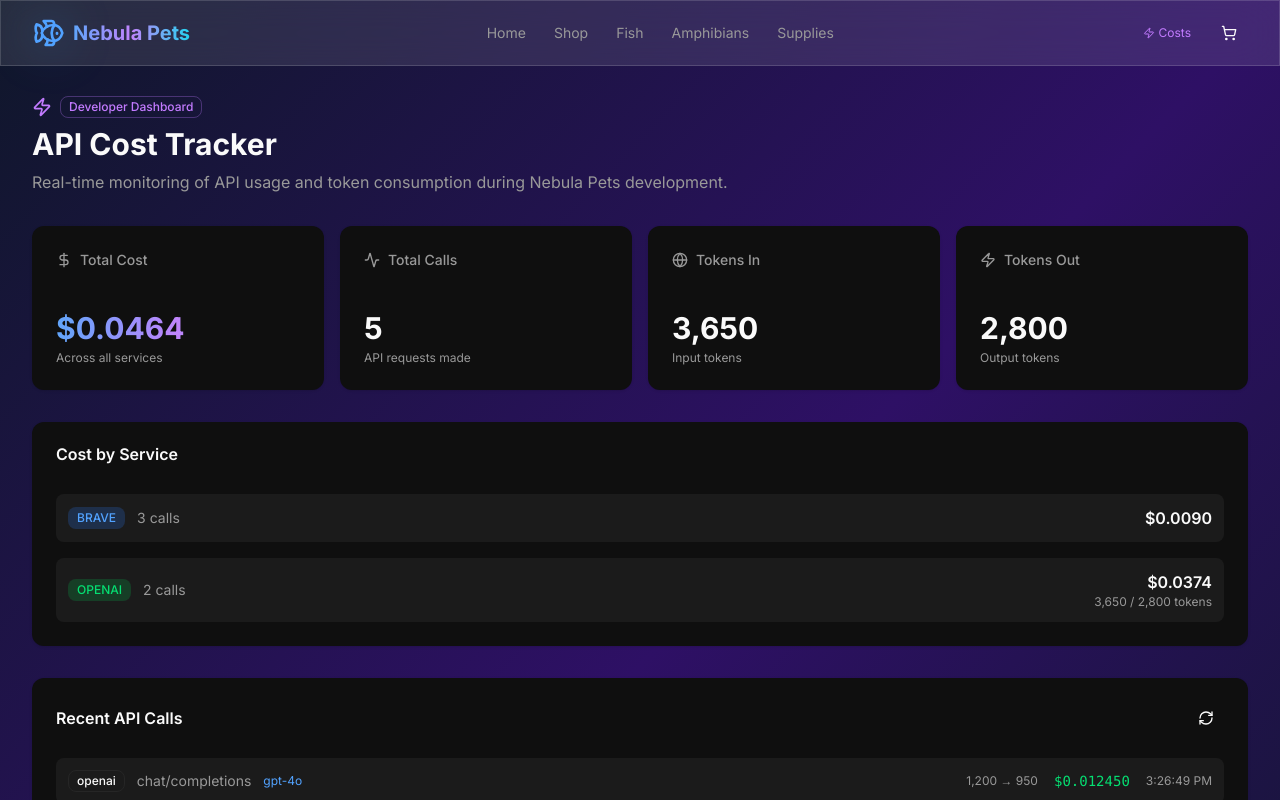
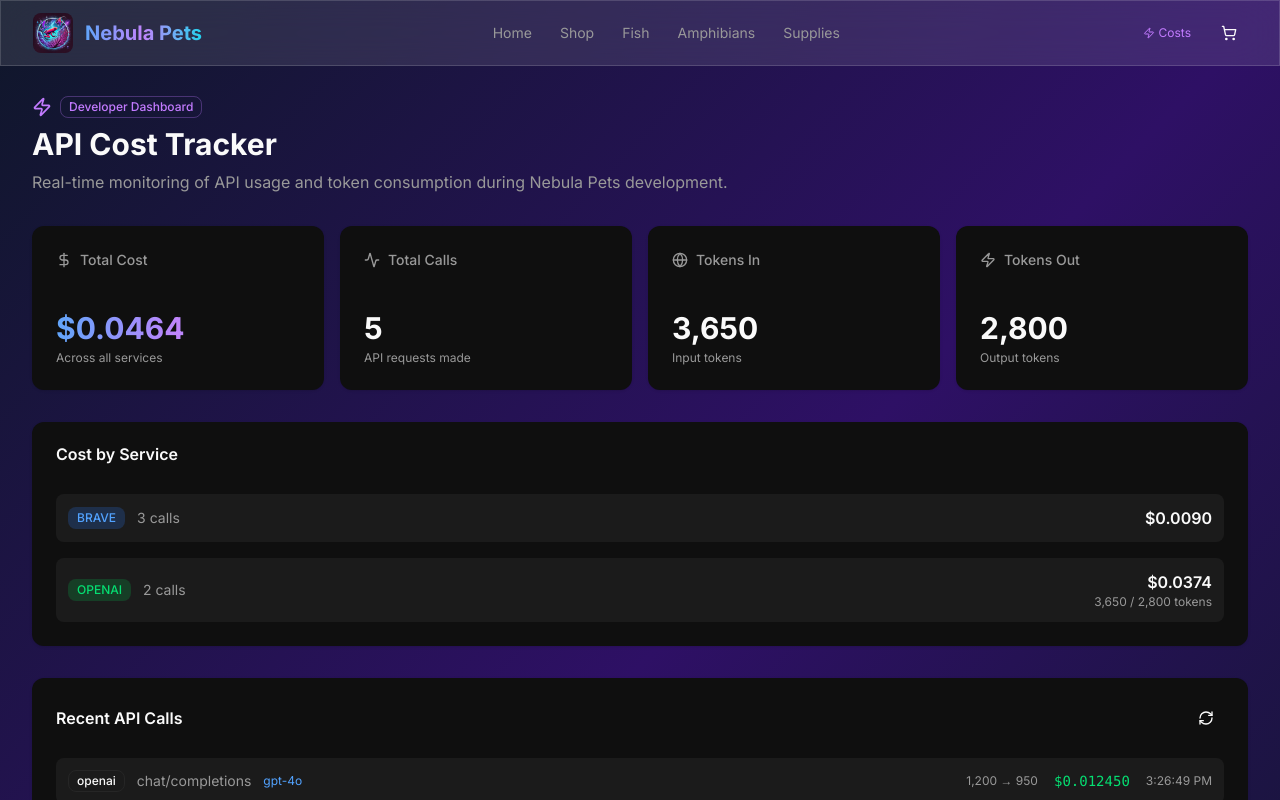
Before and after one commit to Fuzzybob4/Nebula-pets, a Next.js app: page /admin/costs in a window 1280 px wide. Shown: the top 800 px of the page. Built offline with nearby package versions, Linux system fonts and the light colour scheme.

Commit message:
Add client logo to navbar and homepage hero

```diff
--- a/app/page.tsx
+++ b/app/page.tsx
@@ -1,8 +1,9 @@
 "use client";
 
 import Link from "next/link";
+import Image from "next/image";
 import { motion } from "framer-motion";
-import { ArrowRight, Fish, Sparkles, Shield } from "lucide-react";
+import { ArrowRight, Sparkles, Shield } from "lucide-react";
 import { Button } from "@/components/ui/button";
 import { ProductCard } from "@/components/shop/product-card";
 import { getFeaturedProducts } from "@/data/products";
@@ -23,10 +24,28 @@ export default function HomePage() {
 
         <div className="relative max-w-7xl mx-auto px-4 sm:px-6 lg:px-8">
           <div className="text-center">
+            {/* Logo */}
+            <motion.div
+              initial={{ opacity: 0, scale: 0.8 }}
+              animate={{ opacity: 1, scale: 1 }}
+              transition={{ duration: 0.5 }}
+              className="mb-8"
+            >
+              <div className="relative w-32 h-32 mx-auto">
+                <Image
+                  src="/images/logo.webp"
+                  alt="Nebula Pets"
+                  fill
+                  className="object-contain rounded-2xl"
+                  priority
+                />
+              </div>
+            </motion.div>
+
             <motion.div
               initial={{ opacity: 0, y: 20 }}
               animate={{ opacity: 1, y: 0 }}
-              transition={{ duration: 0.5 }}
+              transition={{ duration: 0.5, delay: 0.1 }}
             >
               <div className="inline-flex items-center gap-2 px-4 py-2 rounded-full glass mb-6">
                 <Sparkles className="h-4 w-4 text-blue-400" />
@@ -37,7 +56,7 @@ export default function HomePage() {
             <motion.h1
               initial={{ opacity: 0, y: 20 }}
               animate={{ opacity: 1, y: 0 }}
-              transition={{ duration: 0.5, delay: 0.1 }}
+              transition={{ duration: 0.5, delay: 0.2 }}
               className="text-5xl md:text-7xl font-bold mb-6"
             >
               <span className="text-gradient">Nebula Pets</span>
@@ -46,7 +65,7 @@ export default function HomePage() {
             <motion.p
               initial={{ opacity: 0, y: 20 }}
               animate={{ opacity: 1, y: 0 }}
-              transition={{ duration: 0.5, delay: 0.2 }}
+              transition={{ duration: 0.5, delay: 0.3 }}
               className="text-xl text-muted-foreground max-w-2xl mx-auto mb-8"
             >
               Your premier destination for exotic fish, amphibians, and aquatic wonders.
@@ -56,7 +75,7 @@ export default function HomePage() {
             <motion.div
               initial={{ opacity: 0, y: 20 }}
               animate={{ opacity: 1, y: 0 }}
-              transition={{ duration: 0.5, delay: 0.3 }}
+              transition={{ duration: 0.5, delay: 0.4 }}
               className="flex flex-col sm:flex-row gap-4 justify-center"
             >
               <Link href="/shop">
@@ -67,7 +86,6 @@ export default function HomePage() {
               </Link>
               <Link href="/shop/fish">
                 <Button size="lg" variant="outline" className="gap-2 border-white/20">
-                  <Fish className="h-4 w-4" />
                   View Fish
                 </Button>
               </Link>
--- a/components/navbar.tsx
+++ b/components/navbar.tsx
@@ -1,9 +1,10 @@
 "use client";
 
 import Link from "next/link";
+import Image from "next/image";
 import { useState } from "react";
 import { motion, AnimatePresence } from "framer-motion";
-import { Fish, ShoppingCart, Menu, X, Zap } from "lucide-react";
+import { ShoppingCart, Menu, X, Zap } from "lucide-react";
 import { Button } from "@/components/ui/button";
 import { Badge } from "@/components/ui/badge";
 import { useCart } from "@/hooks/use-cart";
@@ -26,13 +27,14 @@ export function Navbar() {
       <div className="max-w-7xl mx-auto px-4 sm:px-6 lg:px-8">
         <div className="flex items-center justify-between h-16">
           {/* Logo */}
-          <Link href="/" className="flex items-center gap-2 group">
-            <div className="relative">
-              <Fish className="h-8 w-8 text-blue-400 group-hover:text-purple-400 transition-colors" />
-              <motion.div
-                className="absolute inset-0 bg-blue-400/20 rounded-full blur-xl"
-                animate={{ scale: [1, 1.2, 1] }}
-                transition={{ duration: 2, repeat: Infinity }}
+          <Link href="/" className="flex items-center gap-3 group">
+            <div className="relative h-10 w-10">
+              <Image
+                src="/images/logo.webp"
+                alt="Nebula Pets"
+                fill
+                className="object-contain rounded-lg"
+                priority
               />
             </div>
             <span className="text-xl font-bold text-gradient">Nebula Pets</span>
```
Also changed, not shown: public/images/logo.webp (added).
